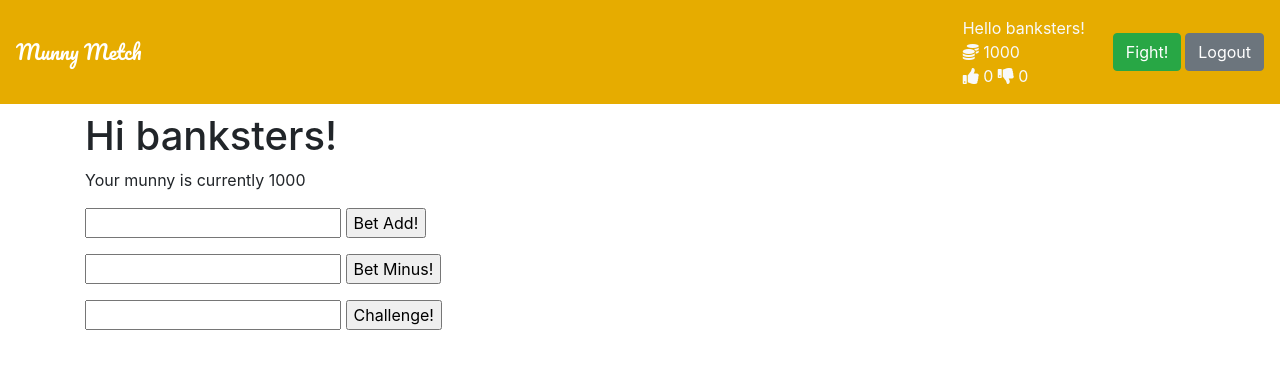
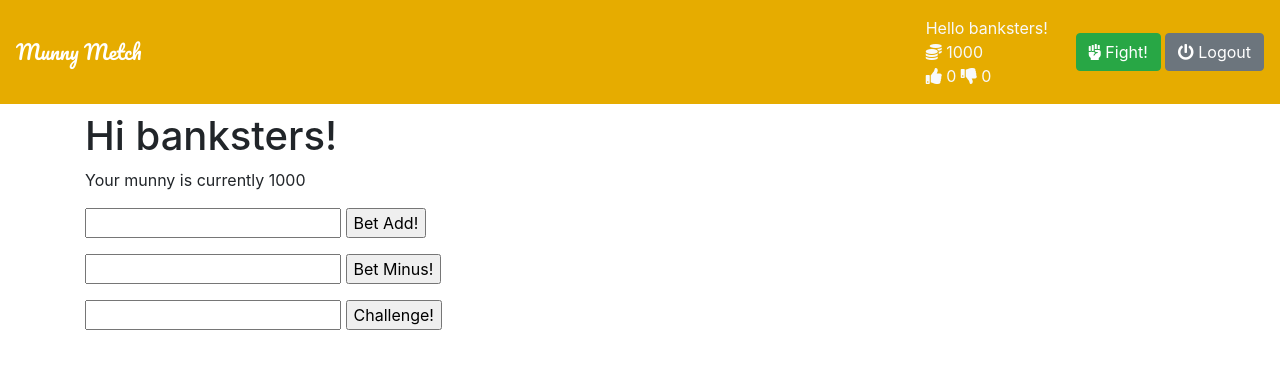
Before and after one commit to sbkitchpanich3/MunnyMetch, a Django app: page / in a window 1280 px wide. Shown: the top 369 px of the page. Run offline with Django 3.2, Linux system fonts and the light colour scheme; a user stored in the database is signed in; data comes from the database, SQL or seed files in the repository; both versions use the stored data as it was after the commit; some libraries are stand-ins or nearby versions.

Commit message:
One more comment

```diff
--- a/players/forms.py
+++ b/players/forms.py
@@ -20,8 +20,4 @@ class BetForm(forms.Form):
 class PlayerForm(forms.Form):
 
 	player = forms.CharField(max_length = 100)
-
-	def clean_player(self):
-
-		cleanplayer = self.cleaned_data['player']
-		return cleanplayer
+	#bet = forms.IntegerField(initial = 0)
--- a/players/views.py
+++ b/players/views.py
@@ -57,6 +57,7 @@ def challenge(request):
 		if player_form.is_valid():
 			# ['player'] field has to match what's in the index template's form name.  BULLSHIT!
 			# This is responsible for getting the POST data btw.
+			# name is getting the clean version of the player attribute from the PlayerForm.
 			name = player_form.cleaned_data['player']
 			# player_object grabs the user from the User class using the username provided by the POST data.
 			try:
--- a/templates/base.html
+++ b/templates/base.html
@@ -47,8 +47,8 @@
 			</ul>
 
 			{% if user.is_authenticated %}
-			<a href="#" class="btn btn-success mr-1 ml-1"  role="button" aria-disabled="true">Fight!</a>
-			<a href="{% url 'logout' %}" class="btn btn-secondary"  role="button" aria-disabled="true">Logout</a>
+			<a href="#" class="btn btn-success mr-1 ml-1"  role="button" aria-disabled="true"><i class="fas fa-fist-raised"></i> Fight!</a>
+			<a href="{% url 'logout' %}" class="btn btn-secondary"  role="button" aria-disabled="true"><i class="fas fa-power-off"></i> Logout</a>
 			{% else %}
 			<a href="{% url 'login' %}" class="btn btn-secondary"  role="button" aria-disabled="true">Login</a>
 			{% endif %}
```
Also changed, not shown: db.sqlite3.
